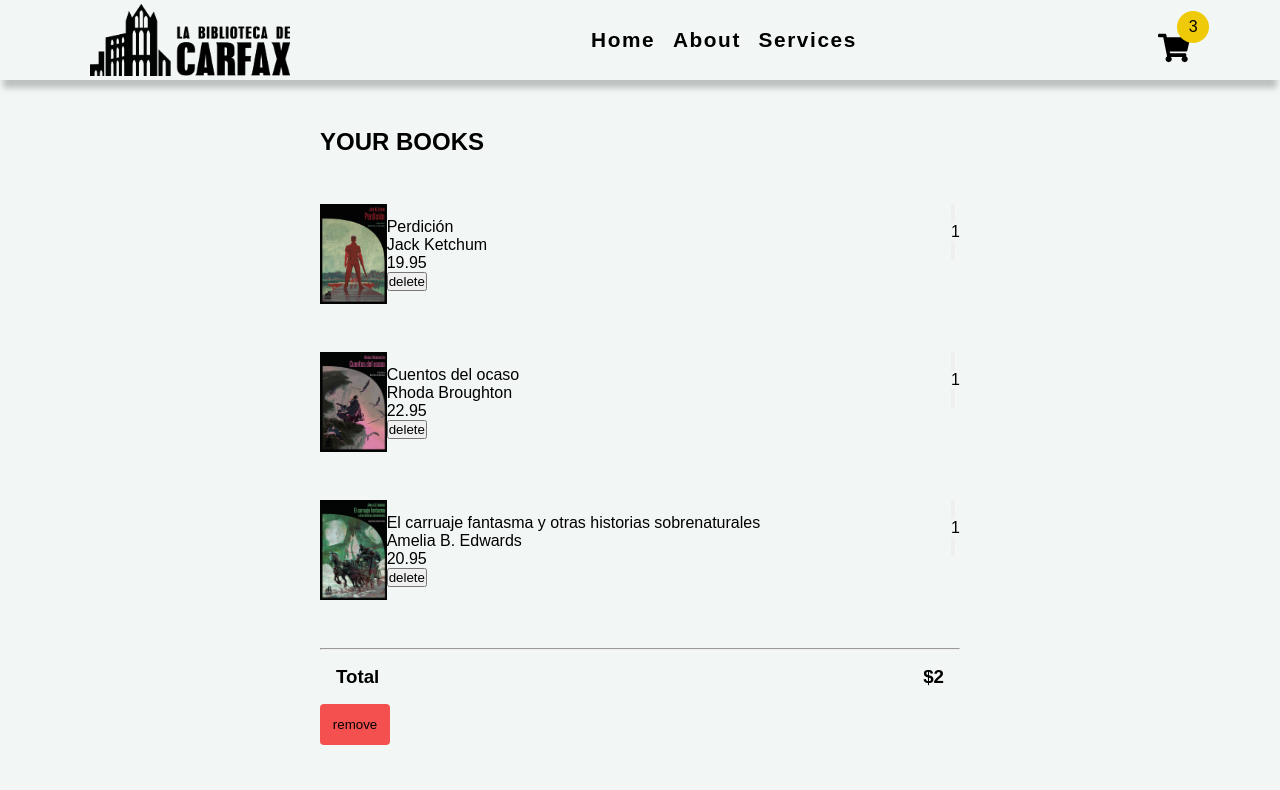
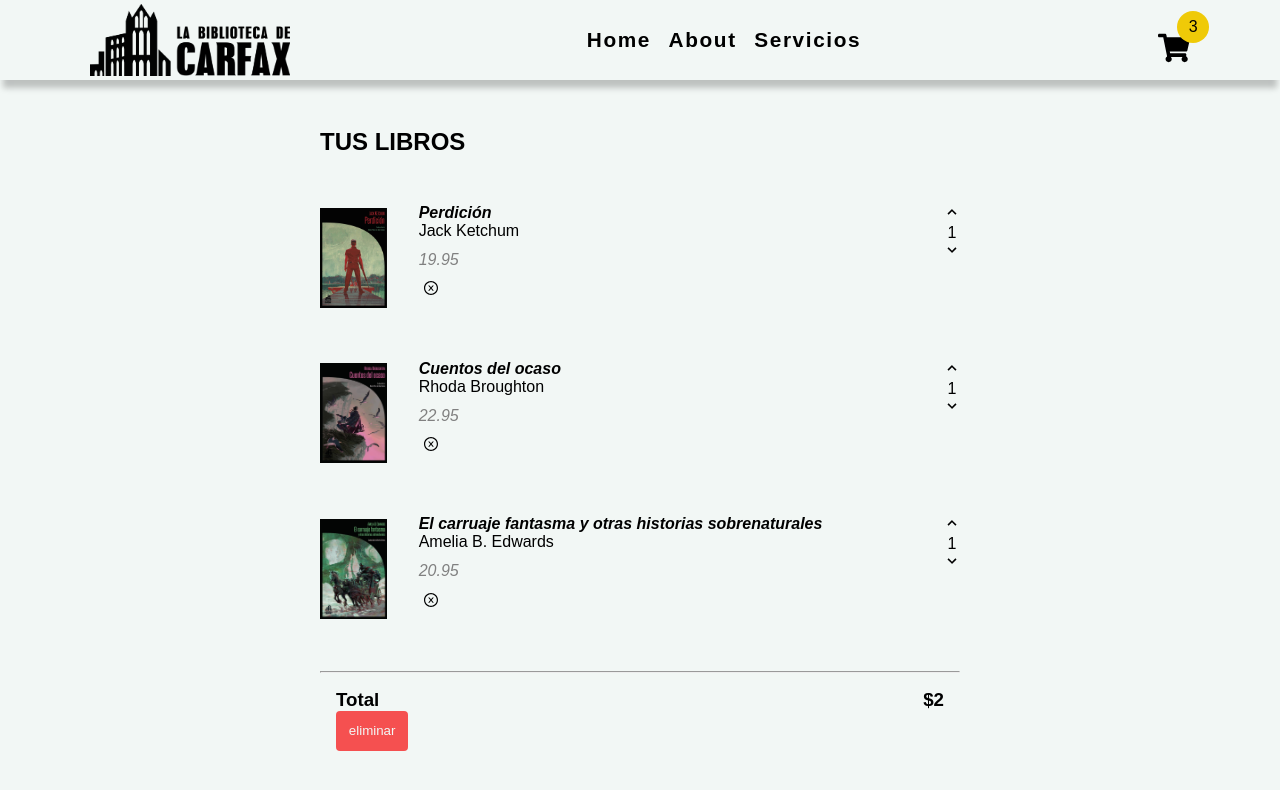
Before and after one commit to Ciriero/Shopping_cart, a React (Create React App) app: page / in a window 1280 px wide. Shown: the top 790 px of the page. Built offline with nearby package versions, Linux system fonts and the light colour scheme.

Commit message:
more or less finished styles

```diff
--- a/src/components/Cart.js
+++ b/src/components/Cart.js
@@ -6,21 +6,17 @@ import { CartContainer, ButtonRmv } from "../styles/Cart.styles";
 const Cart = () => {
   return (
     <CartContainer>
-      <h2>YOUR BOOKS</h2>
-      <div>
+      <h2>TUS LIBROS</h2>
         {books.map((item) => (
           <CartItem key={item} {...item} />
         ))}
-      </div>
-      <div>
         <hr />
         <div className="total">
           <h3>
             Total
             <span>$2</span>
           </h3>
-        </div>
-        <ButtonRmv>remove</ButtonRmv>
+        <ButtonRmv>eliminar</ButtonRmv>
       </div>
     </CartContainer>
   );
--- a/src/components/CartItem.js
+++ b/src/components/CartItem.js
@@ -1,31 +1,34 @@
 import React from "react";
-import { CartItems } from "../styles/Cart.styles";
+import { CartItems, BtnAmount } from "../styles/Cart.styles";
+import {AiOutlineCloseCircle} from "react-icons/ai"
 
 const CartItem = ({title, author, price, img, amount}) => {
   return (
     <CartItems>
       <div className="image">
-        <img src={img} alt="" />
+        <img src={img} alt="libro" />
         <div>
           <p className="title">{title}</p>
           <p className="author">{author}</p>
           <p className="price">{price}</p>
-          <button className="delete">delete</button>
+          <button className="delete">
+          <AiOutlineCloseCircle />
+          </button>
         </div>
       </div>
       <div>
-        <button className="amount-btn">
+        <BtnAmount className="amount-btn">
           <svg xmlns="http://www.w3.org/2000/svg" viewBox="0 0 20 20">
             <path d="M10.707 7.05L10 6.343 4.343 12l1.414 1.414L10 9.172l4.243 4.242L15.657 12z" />
           </svg>
-        </button>
+        </BtnAmount>
         <p className="amount-p">{amount}</p>
 
-        <button className="amount-btn">
+        <BtnAmount className="amount-btn">
           <svg xmlns="http://www.w3.org/2000/svg" viewBox="0 0 20 20">
             <path d="M9.293 12.95l.707.707L15.657 8l-1.414-1.414L10 10.828 5.757 6.586 4.343 8z" />
           </svg>
-        </button>
+        </BtnAmount>
       </div>
     </CartItems>
   );
--- a/src/data/menu.js
+++ b/src/data/menu.js
@@ -1,5 +1,5 @@
 export const menu = [
     { id: 1, link: "#", title: "Home" },
     { id: 2, link: "#", title: "About" },
-    { id: 3, link: "#", title: "Services" },
+    { id: 3, link: "#", title: "Servicios" },
   ];
--- a/src/index.css
+++ b/src/index.css
@@ -33,3 +33,9 @@ body {
   min-height: 100vh;
   font-family: var(--bodyFont);
 }
+
+
+.amount-p {
+  display: flex;
+  justify-content: center;
+}
--- a/src/styles/Cart.styles.js
+++ b/src/styles/Cart.styles.js
@@ -28,7 +28,7 @@ export const ButtonRmv = styled.button`
   padding: 0.8rem;
   border-radius: 0.25rem;
   background-color: var(--clr-red2);
-  color: black;
+  color: var(--bg-color);
   transition: 0.3s all ease-in-out;
   cursor: pointer;
   :hover {
@@ -43,14 +43,47 @@ export const CartItems = styled.article`
   margin-top: 3rem;
   display: flex;
   justify-content: space-between;
-
   .image {
     display: flex;
     align-items: center;
-  }
-
-  .image img {
-    height: 100px;
-    object-fit: cover;
+    img {
+      height: 100px;
+      object-fit: cover;
+    }
+    .title,
+    .price,
+    .author,
+    .delete {
+      margin-left: 2rem;
+    }
+    .price,
+    .author,
+    .delete {
+      margin-bottom: 0.7rem;
+    }
+    .title {
+      font-style: italic;
+      font-weight: 700;
+    }
+    .price {
+      margin-top: 0.5rem;
+      color: grey;
+      font-style: italic;
+    }
+    .delete {
+      padding: 0 0.3rem;
+      background: transparent;
+      cursor: pointer;
+      letter-spacing: 0.1rem;
+      border: none;
+      font-size: 1rem;
+    }
   }
 `;
+
+export const BtnAmount = styled.button`
+  width: 1rem;
+  border: none;
+  background: transparent;
+  cursor: pointer;
+`;
```
